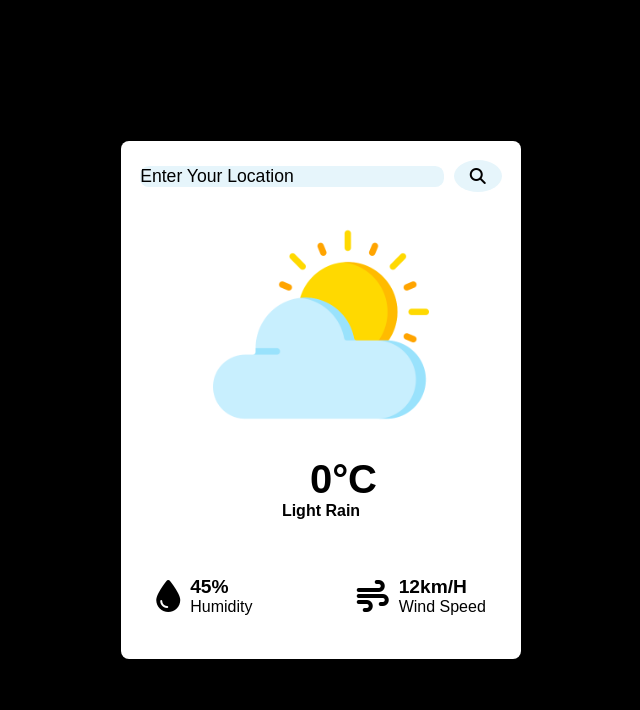
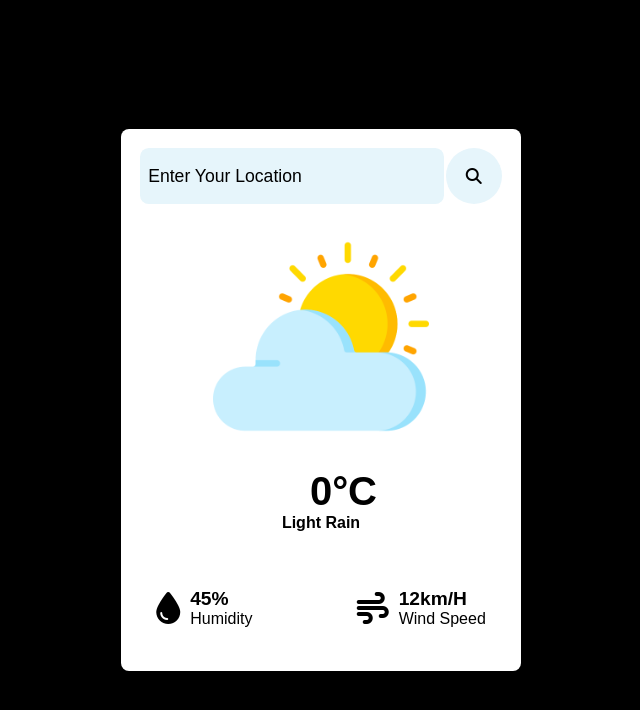
Before and after one commit to evansroy/Weather-App-2, a plain HTML site: page index.html in a window 1280 px wide. Shown: the whole page, without its empty margins (319-959 px from the left). Drawn offline with Linux system fonts and the light colour scheme.

Commit message:
Fix searchbox and button

```diff
--- a/style.css
+++ b/style.css
@@ -36,7 +36,7 @@ body{
     text-transform: capitalize;
     color: #000;
     background-color: #e6f5fb;
-    padding: 1em, 1rem;
+    padding: 1em .5rem;
     border-radius: .5em;
 }
 .search-box input::placeholder{
@@ -44,8 +44,8 @@ body{
 
 }
 .search-box button{
-    width: 3em;
-    height: 2em;
+    width: 3.5em;
+    height: 3.5em;
     background-color: #e6f5fb;
     border-radius: 50%;
     cursor: pointer;
```
